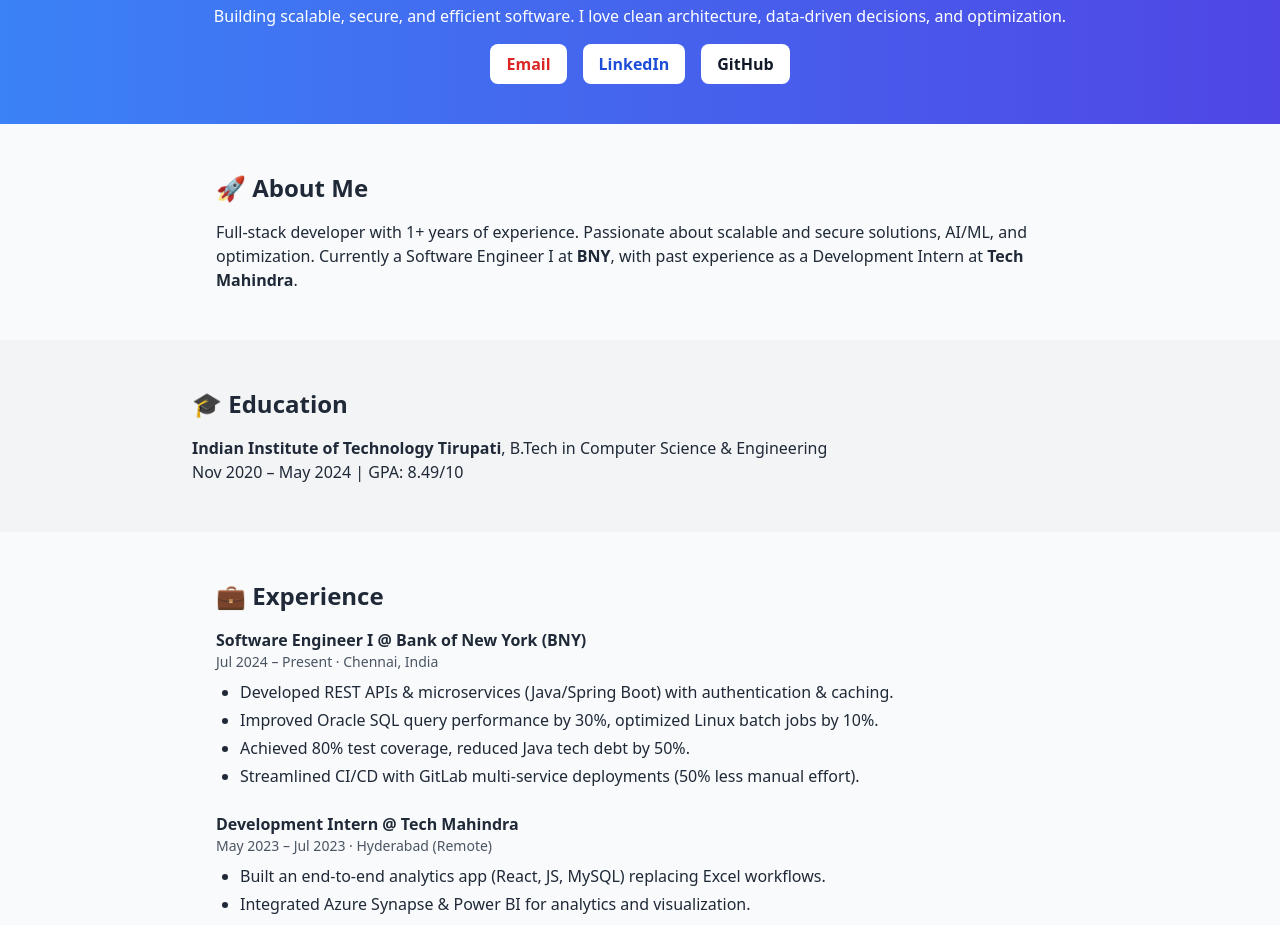
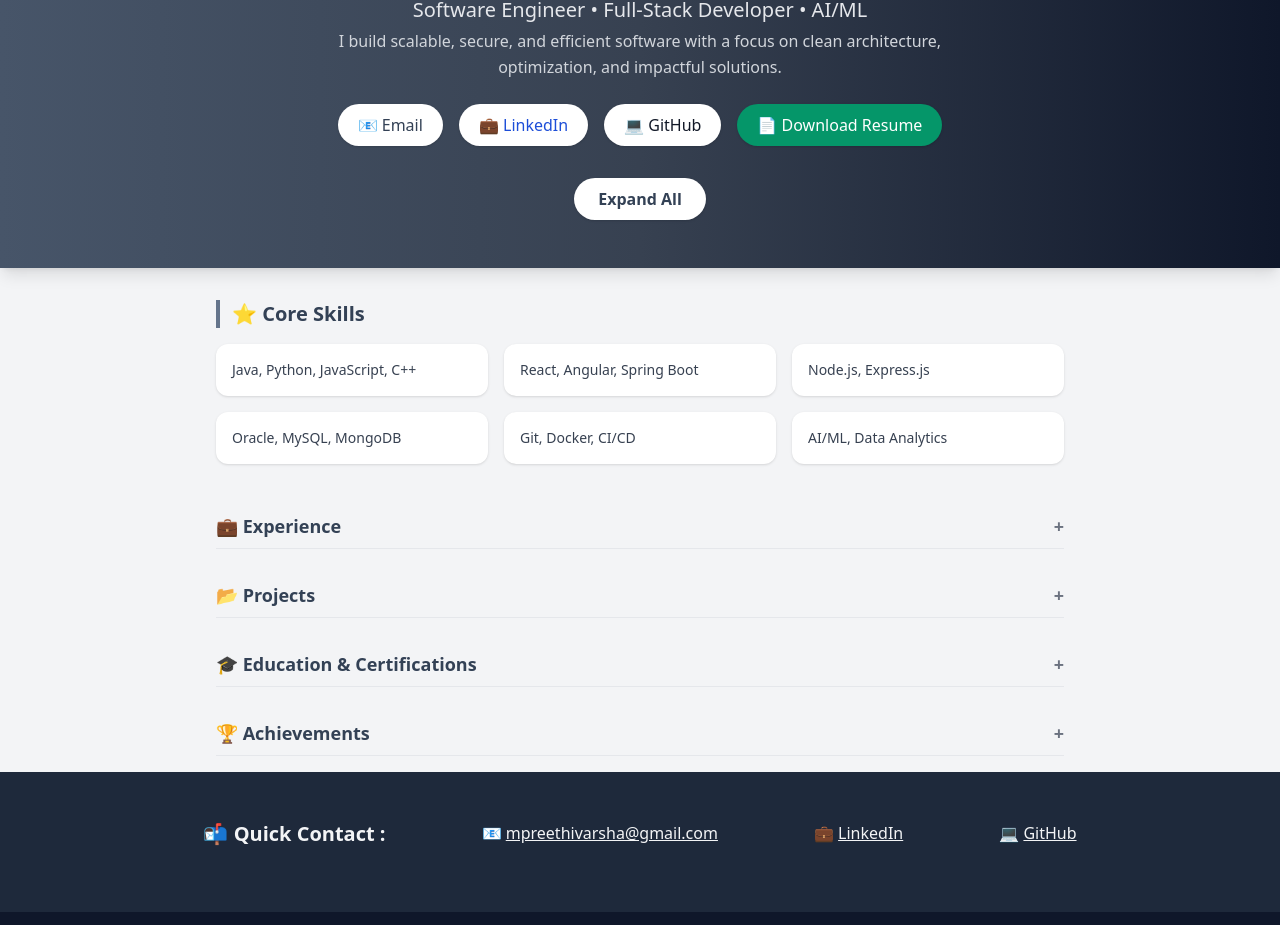
Before and after one commit to PreethiVarshaM/PreethiVarshaM.github.io, a plain HTML site: page index.html in a window 1280 px wide. Shown: the part 116-1041 px from the top of the page. Drawn offline with nearby package versions, Linux system fonts and the light colour scheme.

Commit message:
Update index.html

```diff
--- a/index.html
+++ b/index.html
@@ -5,125 +5,179 @@
   <meta name="viewport" content="width=device-width, initial-scale=1.0" />
   <title>Preethi Varsha Marivina</title>
   <script src="https://cdn.tailwindcss.com"></script>
+  <style>
+    .collapsible-content {
+      max-height: 0;
+      overflow: hidden;
+      transition: max-height 0.4s ease, padding 0.3s ease;
+    }
+    .collapsible-content.open {
+      max-height: 1000px;
+      padding-top: 1rem;
+    }
+  </style>
 </head>
-<body class="bg-gray-50 text-gray-800 font-sans">
+<body class="bg-gray-100 text-gray-800 font-sans leading-relaxed">
+
   <!-- Header -->
-  <header class="text-center py-10 bg-gradient-to-r from-blue-500 to-indigo-600 text-white">
-    <h1 class="text-4xl font-bold">Hi, I'm Preethi Varsha Marivina 👋</h1>
-    <p class="mt-2 text-lg">Software Engineer • Full-Stack Developer • AI/ML Enthusiast</p>
-    <p class="mt-1">Building scalable, secure, and efficient software. I love clean architecture, data-driven decisions, and optimization.</p>
-    <div class="mt-4 flex justify-center gap-4">
-      <a href="mailto:mpreethivarsha@gmail.com" class="bg-white text-red-600 px-4 py-2 rounded-lg font-semibold">Email</a>
-      <a href="https://www.linkedin.com/in/preethi-varsha-marivina/" target="_blank" class="bg-white text-blue-700 px-4 py-2 rounded-lg font-semibold">LinkedIn</a>
-      <a href="https://github.com/PreethiVarshaM" target="_blank" class="bg-white text-gray-900 px-4 py-2 rounded-lg font-semibold">GitHub</a>
+  <header class="text-center py-12 bg-gradient-to-r from-slate-600 via-gray-700 to-slate-900 text-white shadow-lg">
+    <h1 class="text-4xl md:text-5xl font-extrabold tracking-tight">Preethi Varsha Marivina</h1>
+    <p class="mt-4 text-lg md:text-xl text-gray-200">Software Engineer • Full-Stack Developer • AI/ML </p>
+    <p class="mt-1 text-gray-300 max-w-2xl mx-auto">
+      I build scalable, secure, and efficient software with a focus on clean architecture, optimization, and impactful solutions.
+    </p>
+
+    <!-- Recruiter Buttons -->
+    <div class="mt-6 flex flex-wrap justify-center gap-4">
+      <a href="mailto:mpreethivarsha@gmail.com" class="px-5 py-2 rounded-full font-medium bg-white text-slate-700 hover:bg-gray-100 shadow transition">📧 Email</a>
+      <a href="https://www.linkedin.com/in/preethi-varsha-marivina/" target="_blank" class="px-5 py-2 rounded-full font-medium bg-white text-blue-700 hover:bg-gray-100 shadow transition">💼 LinkedIn</a>
+      <a href="https://github.com/PreethiVarshaM" target="_blank" class="px-5 py-2 rounded-full font-medium bg-white text-gray-900 hover:bg-gray-100 shadow transition">💻 GitHub</a>
+      <a href="Preethi_Resume.pdf" target="_blank" class="px-5 py-2 rounded-full font-medium bg-emerald-600 text-white hover:bg-emerald-700 shadow transition">📄 Download Resume</a>
+    </div>
+
+    <!-- Expand/Collapse All -->
+    <div class="mt-8">
+      <button id="toggleAll" class="px-6 py-2 rounded-full font-semibold bg-white text-slate-700 shadow hover:bg-gray-100 transition">
+        Expand All
+      </button>
     </div>
   </header>
 
-  <!-- About Me -->
-  <section class="max-w-4xl mx-auto py-12 px-6">
-    <h2 class="text-2xl font-bold mb-4">🚀 About Me</h2>
-    <p>
-      Full-stack developer with 1+ years of experience. Passionate about scalable and secure solutions, AI/ML, and optimization.
-      Currently a Software Engineer I at <b>BNY</b>, with past experience as a Development Intern at <b>Tech Mahindra</b>.
-    </p>
-  </section>
-
-  <!-- Education -->
-  <section class="bg-gray-100 py-12 px-6">
-    <div class="max-w-4xl mx-auto">
-      <h2 class="text-2xl font-bold mb-4">🎓 Education</h2>
-      <p><b>Indian Institute of Technology Tirupati</b>, B.Tech in Computer Science & Engineering</p>
-      <p>Nov 2020 – May 2024 | GPA: 8.49/10</p>
+  <!-- Key Skills Always Visible -->
+  <section class="max-w-4xl mx-auto py-8 px-6">
+    <h2 class="text-xl font-bold text-slate-700 border-l-4 border-slate-500 pl-3 mb-4">⭐ Core Skills</h2>
+    <div class="grid grid-cols-2 md:grid-cols-3 gap-4 text-gray-700 text-sm">
+      <div class="bg-white p-4 rounded-xl shadow">Java, Python, JavaScript, C++</div>
+      <div class="bg-white p-4 rounded-xl shadow">React, Angular, Spring Boot</div>
+      <div class="bg-white p-4 rounded-xl shadow">Node.js, Express.js</div>
+      <div class="bg-white p-4 rounded-xl shadow">Oracle, MySQL, MongoDB</div>
+      <div class="bg-white p-4 rounded-xl shadow">Git, Docker, CI/CD</div>
+      <div class="bg-white p-4 rounded-xl shadow">AI/ML, Data Analytics</div>
     </div>
   </section>
 
-  <!-- Experience -->
-  <section class="max-w-4xl mx-auto py-12 px-6">
-    <h2 class="text-2xl font-bold mb-4">💼 Experience</h2>
-    <div class="space-y-6">
+  <!-- Collapsible Sections -->
+  <section class="max-w-4xl mx-auto py-4 px-6">
+    <button class="w-full flex justify-between items-center text-left text-lg font-semibold text-slate-700 border-b pb-2 collapsible">
+      💼 Experience <span class="text-gray-500">+</span>
+    </button>
+    <div class="collapsible-content text-gray-700 space-y-4">
       <div>
-        <h3 class="font-semibold">Software Engineer I @ Bank of New York (BNY)</h3>
-        <p class="text-sm text-gray-600">Jul 2024 – Present · Chennai, India</p>
-        <ul class="list-disc ml-6 mt-2 space-y-1">
-          <li>Developed REST APIs & microservices (Java/Spring Boot) with authentication & caching.</li>
-          <li>Improved Oracle SQL query performance by 30%, optimized Linux batch jobs by 10%.</li>
-          <li>Achieved 80% test coverage, reduced Java tech debt by 50%.</li>
-          <li>Streamlined CI/CD with GitLab multi-service deployments (50% less manual effort).</li>
+        <h3 class="font-semibold">Software Engineer I — Bank of New York (BNY)</h3>
+        <p class="text-sm text-gray-500">Jul 2024 – Present | Chennai, India</p>
+        <ul class="list-disc ml-6 space-y-1 text-sm">
+          <li>Developed and optimized REST APIs/microservices (Java, Spring Boot, Angular, Oracle).</li>
+          <li>Improved Oracle SQL queries (30%) & Linux batch jobs (10%).</li>
+          <li>80% test coverage across 6+ projects, cut technical debt by 50%.</li>
+          <li>Led GitLab CI/CD multi-service deployments → 50% faster rollouts.</li>
         </ul>
       </div>
       <div>
-        <h3 class="font-semibold">Development Intern @ Tech Mahindra</h3>
-        <p class="text-sm text-gray-600">May 2023 – Jul 2023 · Hyderabad (Remote)</p>
-        <ul class="list-disc ml-6 mt-2 space-y-1">
-          <li>Built an end-to-end analytics app (React, JS, MySQL) replacing Excel workflows.</li>
-          <li>Integrated Azure Synapse & Power BI for analytics and visualization.</li>
-          <li>Prototyped ML model for Excel ingestion & automated insights for 1000+ records.</li>
+        <h3 class="font-semibold">Development Intern — Tech Mahindra</h3>
+        <p class="text-sm text-gray-500">May 2023 – Jul 2023 | Hyderabad (Remote)</p>
+        <ul class="list-disc ml-6 space-y-1 text-sm">
+          <li>Built analytics app (React, MySQL) → replaced Excel workflows, 70% faster.</li>
+          <li>Integrated Azure Synapse & Power BI for analytics.</li>
+          <li>Prototyped ML model to process Excel data (1000+ records).</li>
         </ul>
       </div>
     </div>
   </section>
 
-  <!-- Projects -->
-  <section class="bg-gray-100 py-12 px-6">
-    <div class="max-w-4xl mx-auto">
-      <h2 class="text-2xl font-bold mb-4">📂 Projects</h2>
-      <ul class="list-disc ml-6 space-y-2">
-        <li><b>UI Energy Analysis Tool</b> — Measured energy usage of React UI components <a href="https://github.com/UI-Energy-Smells" class="text-blue-600">GitHub</a></li>
-        <li><b>Tirutsava Website</b> — Designed & developed fest website using MERN + Figma</li>
-        <li><b>Ocean Rescue (Android Game)</b> — Educational game teaching UN SDGs 6 & 14 <a href="https://github.com/PreethiVarshaM/OceanRescue" class="text-blue-600">GitHub</a></li>
-        <li><b>Dragonfly Simulator</b> — RISC-V pipeline simulator with web visualization <a href="https://github.com/S1ddh4rthaG/Dragonfly" class="text-blue-600">GitHub</a></li>
-        <li><b>Dhwani Sarathi</b> — App-based audiometer, Smart India Hackathon Winner <a href="https://github.com/S1ddh4rthaG/DhwaniSarathi" class="text-blue-600">GitHub</a></li>
+  <section class="max-w-4xl mx-auto py-4 px-6">
+    <button class="w-full flex justify-between items-center text-left text-lg font-semibold text-slate-700 border-b pb-2 collapsible">
+      📂 Projects <span class="text-gray-500">+</span>
+    </button>
+    <div class="collapsible-content text-gray-700">
+      <ul class="list-disc ml-6 space-y-2 text-sm">
+        <li><b>UI Energy Analysis Tool</b> — measured React UI energy usage <a href="https://github.com/UI-Energy-Smells" class="underline text-slate-600">GitHub</a></li>
+        <li><b>Tirutsava Website</b> — Fest website built with MERN + Figma</li>
+        <li><b>Ocean Rescue</b> — Android game on UN SDGs <a href="https://github.com/PreethiVarshaM/OceanRescue" class="underline text-slate-600">GitHub</a></li>
+        <li><b>Dragonfly Simulator</b> — RISC-V pipeline simulator <a href="https://github.com/S1ddh4rthaG/Dragonfly" class="underline text-slate-600">GitHub</a></li>
+        <li><b>Dhwani Sarathi</b> — Smart India Hackathon Winning App <a href="https://github.com/S1ddh4rthaG/DhwaniSarathi" class="underline text-slate-600">GitHub</a></li>
       </ul>
     </div>
   </section>
 
-  <!-- Skills -->
-  <section class="max-w-4xl mx-auto py-12 px-6">
-    <h2 class="text-2xl font-bold mb-4">🧰 Skills</h2>
-    <p><b>Languages:</b> Java, JavaScript, Python, C++, SQL</p>
-    <p><b>Frameworks:</b> React, Angular, Spring Boot, Node.js, Express.js</p>
-    <p><b>Databases:</b> Oracle, MySQL, MongoDB</p>
-    <p><b>Tools:</b> Git, Linux, GitLab CI/CD, Docker, Power BI, Synapse, Figma</p>
-    <p><b>Core:</b> REST APIs, Microservices, DSA, Database Design</p>
-  </section>
-
-  <!-- Achievements -->
-  <section class="bg-gray-100 py-12 px-6">
-    <div class="max-w-4xl mx-auto">
-      <h2 class="text-2xl font-bold mb-4">🏆 Achievements</h2>
-      <ul class="list-disc ml-6 space-y-2">
-        <li><b>Smart India Hackathon 2023 – Winner</b> (Dhwani Sarathi: App-Based Audiometer)</li>
-        <li><b>NPTEL Blockchain and its Applications</b> — Top 1% Nationwide</li>
+  <section class="max-w-4xl mx-auto py-4 px-6">
+    <button class="w-full flex justify-between items-center text-left text-lg font-semibold text-slate-700 border-b pb-2 collapsible">
+      🎓 Education & Certifications <span class="text-gray-500">+</span>
+    </button>
+    <div class="collapsible-content text-gray-700 text-sm space-y-4">
+      <div>
+        <p class="font-semibold">Indian Institute of Technology Tirupati</p>
+        <p>B.Tech in Computer Science & Engineering (2020 – 2024) | GPA: 8.49/10</p>
+      </div>
+      <ul class="list-disc ml-6 space-y-1">
+        <li>Blockchain and its Applications — NPTEL (2023)</li>
+        <li>Data Structures & Algorithms — Coursera (2023)</li>
+        <li>NLP — NPTEL (2022)</li>
+        <li>Web Development Bootcamp — Udemy (2022)</li>
       </ul>
     </div>
   </section>
 
-  <!-- Certifications -->
-  <section class="max-w-4xl mx-auto py-12 px-6">
-    <h2 class="text-2xl font-bold mb-4">🎓 Certifications</h2>
-    <ul class="list-disc ml-6 space-y-2">
-      <li>Blockchain and its Applications — NPTEL (2023)</li>
-      <li>Data Structures & Algorithms — Coursera (2023)</li>
-      <li>Natural Language Processing — NPTEL (2022)</li>
-      <li>Web Development Bootcamp — Udemy (2022)</li>
-      <li>Google Analytics — Coursera (2023)</li>
-      <li>BigQuery Fundamentals — Coursera (2023)</li>
-    </ul>
+  <section class="max-w-4xl mx-auto py-4 px-6">
+    <button class="w-full flex justify-between items-center text-left text-lg font-semibold text-slate-700 border-b pb-2 collapsible">
+      🏆 Achievements <span class="text-gray-500">+</span>
+    </button>
+    <div class="collapsible-content text-gray-700 text-sm">
+      <ul class="list-disc ml-6 space-y-2">
+        <li>🏅 Smart India Hackathon 2023 Winner — App-Based Audiometer</li>
+        <li>🏅 Ranked Top 1% Nationwide in NPTEL Blockchain (2023)</li>
+      </ul>
+    </div>
   </section>
 
   <!-- Contact -->
-  <section class="bg-gray-800 text-white py-12 px-6">
-    <div class="max-w-4xl mx-auto text-center">
-      <h2 class="text-2xl font-bold mb-4">📬 Get In Touch</h2>
+<section class="bg-slate-800 text-gray-100 py-12 px-6">
+  <div class="max-w-4xl mx-auto text-center">
+    <div class="flex justify-center gap-24">
+        <h2 class="text-xl font-bold mb-4">📬 Quick Contact : </h2>
       <p>📧 <a href="mailto:mpreethivarsha@gmail.com" class="underline">mpreethivarsha@gmail.com</a></p>
-      <p>💼 <a href="https://www.linkedin.com/in/preethi-varsha-marivina/" class="underline">LinkedIn Profile</a></p>
-      <p>💻 <a href="https://github.com/PreethiVarshaM" class="underline">GitHub Profile</a></p>
+      <p>💼 <a href="https://www.linkedin.com/in/preethi-varsha-marivina/" class="underline">LinkedIn</a></p>
+      <p>💻 <a href="https://github.com/PreethiVarshaM" class="underline">GitHub</a></p>
     </div>
-  </section>
+  </div>
+</section>
+
+
 
   <!-- Footer -->
-  <footer class="text-center py-6 bg-gray-900 text-gray-400">
-    ⭐ Thanks for stopping by! If you like my work, consider starring my repos.
+  <footer class="text-center py-6 bg-slate-900 text-gray-400 text-sm">
+    ⭐ Thanks for visiting! Looking forward to impactful opportunities.
   </footer>
+
+  <script>
+    const buttons = document.querySelectorAll(".collapsible");
+    const toggleAllBtn = document.getElementById("toggleAll");
+
+    buttons.forEach(button => {
+      button.addEventListener("click", () => {
+        const content = button.nextElementSibling;
+        content.classList.toggle("open");
+        const icon = button.querySelector("span");
+        icon.textContent = content.classList.contains("open") ? "–" : "+";
+      });
+    });
+
+    toggleAllBtn.addEventListener("click", () => {
+      const allOpen = [...document.querySelectorAll(".collapsible-content")]
+        .every(c => c.classList.contains("open"));
+
+      document.querySelectorAll(".collapsible-content").forEach((c, i) => {
+        const icon = buttons[i].querySelector("span");
+        if (allOpen) {
+          c.classList.remove("open");
+          icon.textContent = "+";
+        } else {
+          c.classList.add("open");
+          icon.textContent = "–";
+        }
+      });
+
+      toggleAllBtn.textContent = allOpen ? "Expand All" : "Collapse All";
+    });
+  </script>
 </body>
 </html>
```
